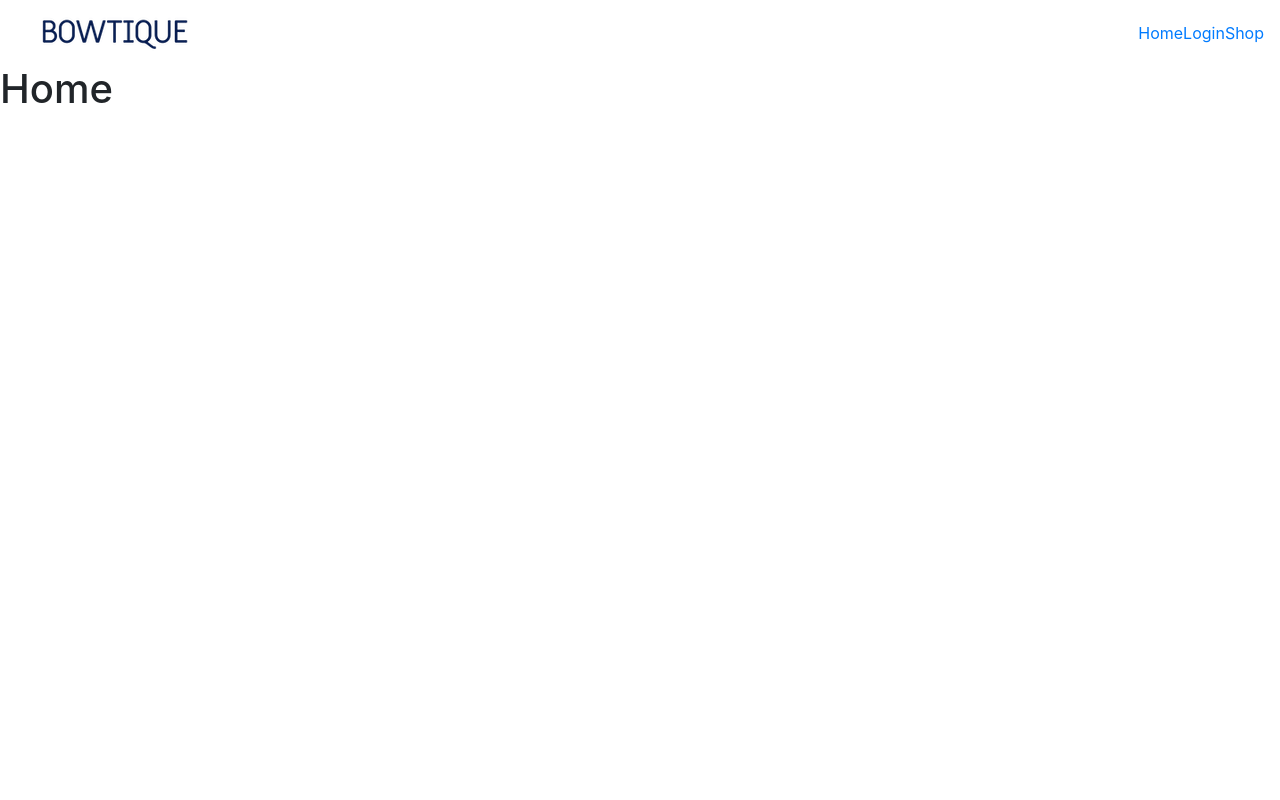
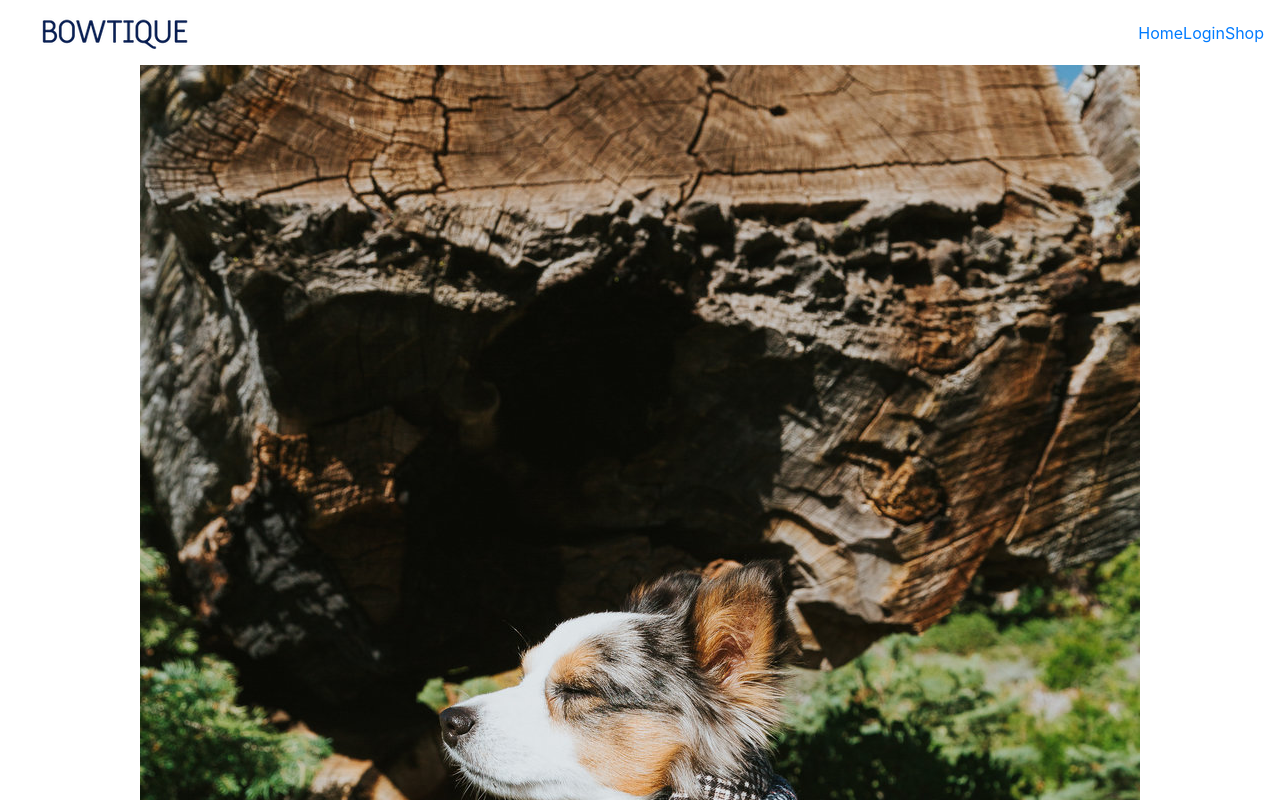
Before and after one commit to ijanett/bowtique_client, a React (Create React App) app: page / in a window 1280 px wide. Shown: the top 800 px of the page. Built offline with nearby package versions, Linux system fonts and the light colour scheme.

Commit message:
Create home component

```diff
--- a/src/components/Home.js
+++ b/src/components/Home.js
@@ -1,7 +1,18 @@
 import React from 'react';
+import image from '../bowtiqueHomeImg.jpg'
+import logo from '../homeLogo.png'
 
 export default class Home extends React.Component {
     render() {
-        return <h1>Home</h1>
+        return (
+            <div className="thumbnail text-center">
+                <img src={image} className="img-fluid" alt="bowtique" />
+                <div className="caption">
+                    <img src={logo} alt="" />
+                    <br />
+                    <button onClick={() => {this.props.history.replace('/bowties')}} type="button" className="btn-arrow-right">SHOP NOW ></button>
+                </div>
+            </div>
+        )
     }
 }
```
